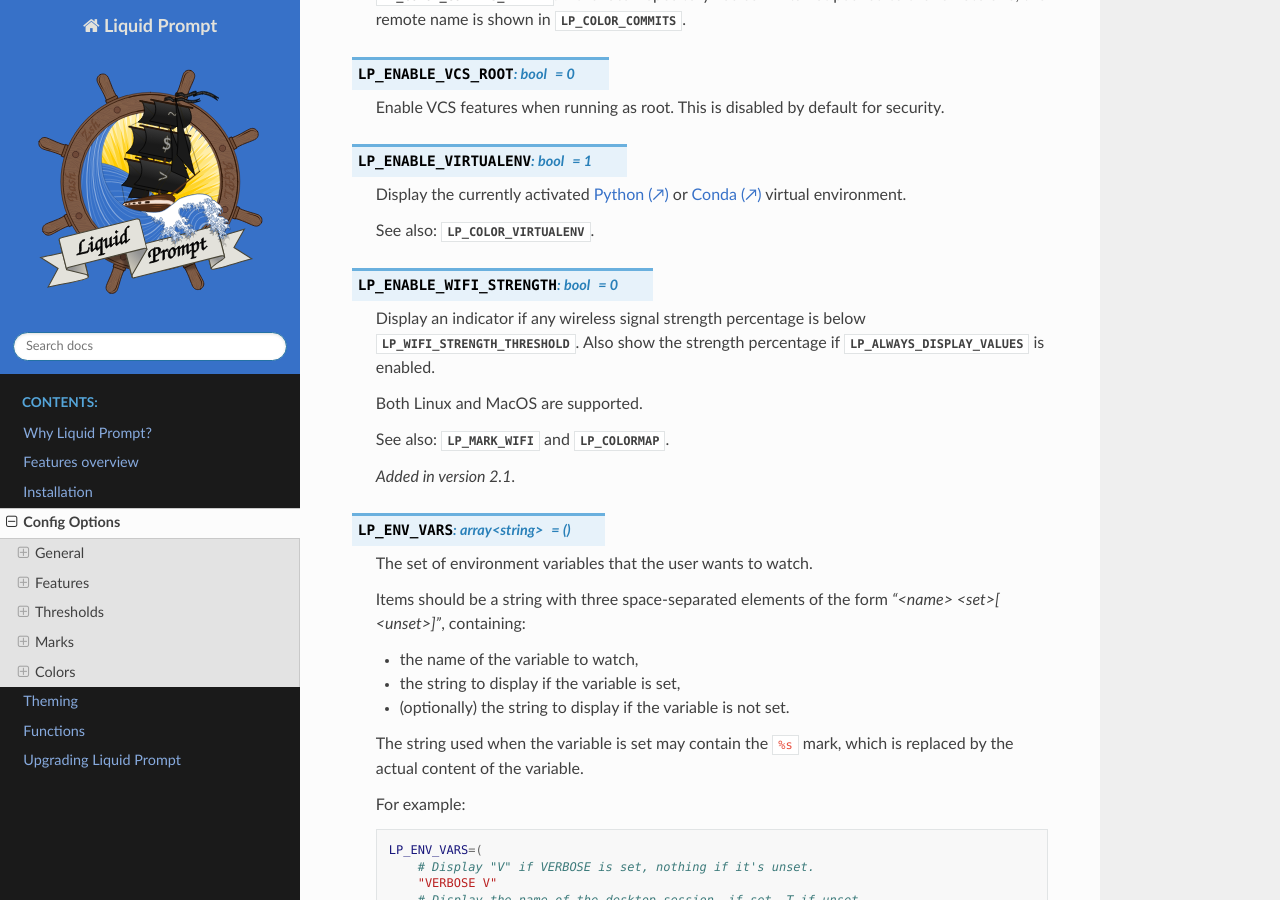
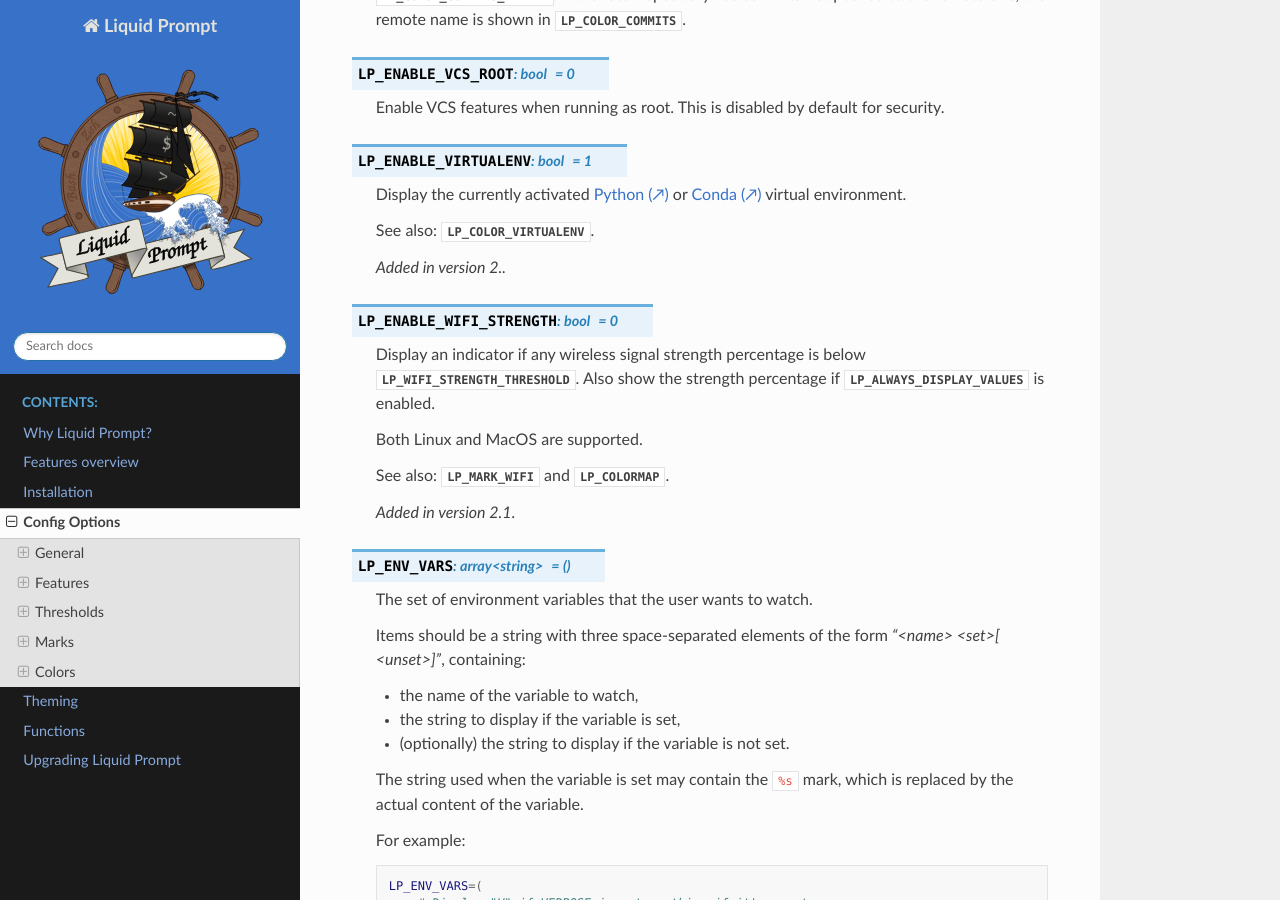
Before and after one commit to liquidprompt/liquidprompt, a Sphinx documentation site: the page built from docs/config.rst, in a window 1280 px wide and 900 px high, scrolled down 16644 px. Built offline with Sphinx 7.4.7 and the Read the Docs theme 2.0.0, drawn with Linux system fonts in a browser that asks for light colours; pages that are not in the unit, such as notebooks, are missing from menus; cross-references to code outside the pages are shown as plain code.

Commit message:
review fixes

```diff
--- a/docs/config.rst
+++ b/docs/config.rst
@@ -1023,6 +1023,8 @@ Features
 
    .. _Python: https://docs.python.org/tutorial/venv.html
    .. _Conda: https://docs.conda.io/projects/conda/en/latest/user-guide/tasks/manage-environments.html
+
+   .. versionadded:: 2.
 
 .. attribute:: LP_ENABLE_WIFI_STRENGTH
    :type: bool
```
Also changed, not shown: 1 other file.
